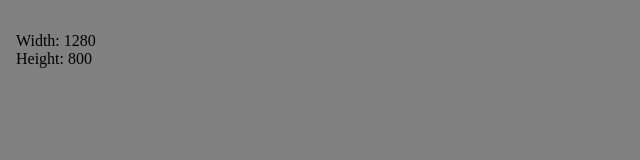
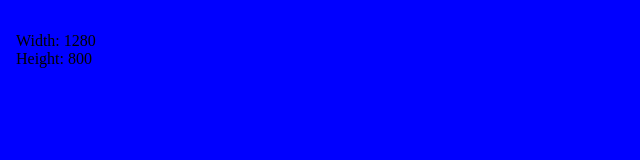
Before and after one commit to hiteq/BrowserTest, a plain HTML site: page index.html in a window 1280 px wide. Shown: the whole page, without its empty margins (0-640 px from the left). Drawn offline with Linux system fonts and the light colour scheme.

Commit message:
Update index.html

```diff
--- a/index.html
+++ b/index.html
@@ -12,7 +12,7 @@
   <meta name="apple-mobile-web-app-capable" content="yes">
   <title>show screen size</title>
 </head>
-<body onload="screensize()" style="margin:0; padding:1em; background:grey;">
+<body onload="screensize()" style="margin:0; padding:1em; background:blue;">
   <p id="demo"></p>
 </body>
 <script  src="./script.js"></script>
```
